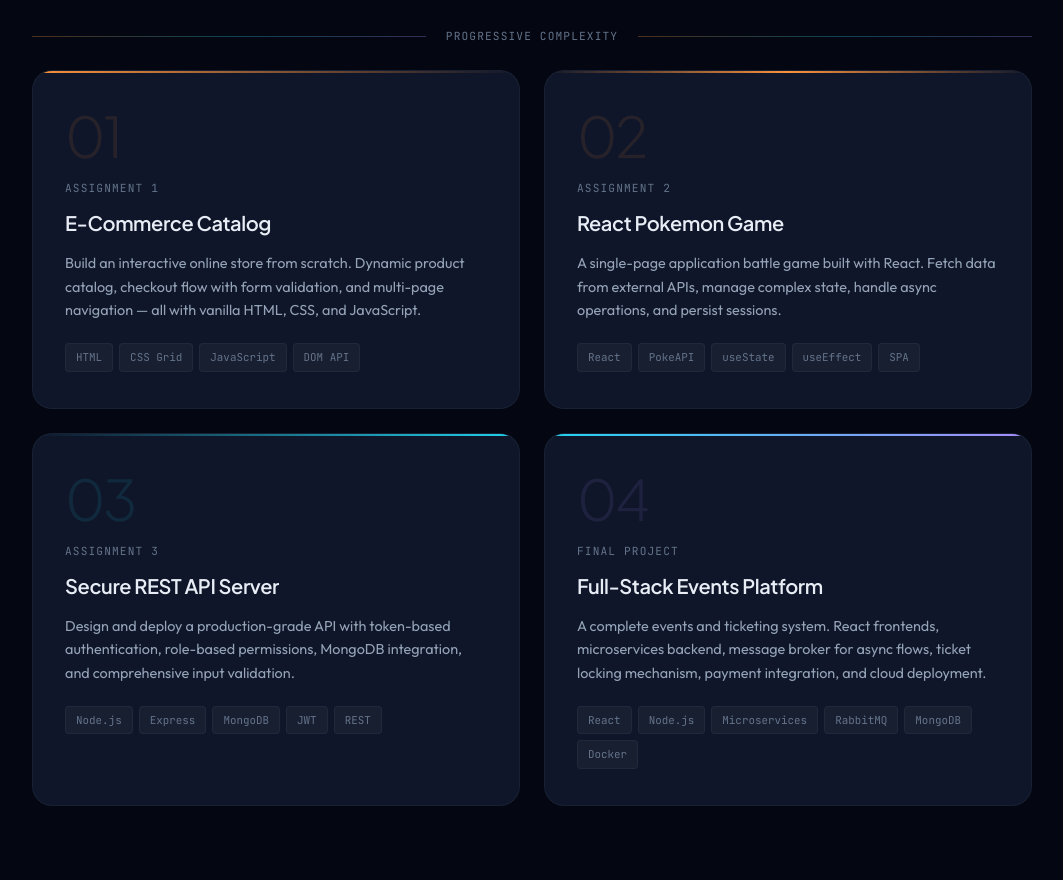
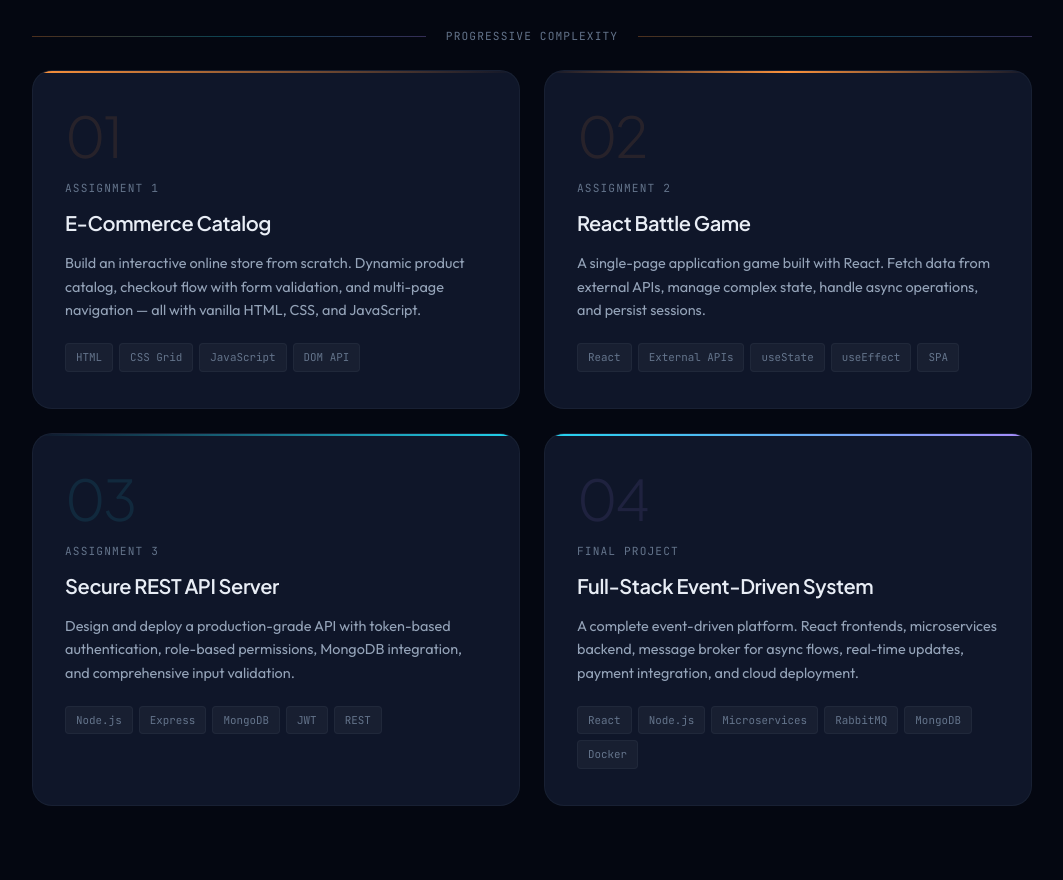
Before and after one commit to NissanOhana/pws-landing, a plain HTML site: page index.html in a window 1280 px wide. Shown: the part 5420-6300 px from the top of the page, without its empty margins (108-1171 px from the left). Drawn offline with Linux system fonts and the light colour scheme.

Commit message:
Update project descriptions and add Technion course links
- Generalize project names (no specific game/system references)
- Link course code 236369 to webcourse.cs.technion.ac.il
- Link faculty name to cs.technion.ac.il

Co-Authored-By: Claude Opus 4.6 (1M context) <noreply@anthropic.com>

```diff
--- a/index.html
+++ b/index.html
@@ -1618,14 +1618,14 @@
                     <div class="project-card reveal reveal-delay-2">
                         <div class="project-number">02</div>
                         <div class="project-type">Assignment 2</div>
-                        <h3 class="project-title">React Pokemon Game</h3>
+                        <h3 class="project-title">React Battle Game</h3>
                         <p class="project-desc">
-                            A single-page application battle game built with React.
+                            A single-page application game built with React.
                             Fetch data from external APIs, manage complex state, handle async operations, and persist sessions.
                         </p>
                         <div class="project-tech">
                             <span>React</span>
-                            <span>PokeAPI</span>
+                            <span>External APIs</span>
                             <span>useState</span>
                             <span>useEffect</span>
                             <span>SPA</span>
@@ -1652,10 +1652,10 @@
                     <div class="project-card reveal reveal-delay-4">
                         <div class="project-number">04</div>
                         <div class="project-type">Final Project</div>
-                        <h3 class="project-title">Full-Stack Events Platform</h3>
+                        <h3 class="project-title">Full-Stack Event-Driven System</h3>
                         <p class="project-desc">
-                            A complete events and ticketing system. React frontends, microservices backend,
-                            message broker for async flows, ticket locking mechanism, payment integration, and cloud deployment.
+                            A complete event-driven platform. React frontends, microservices backend,
+                            message broker for async flows, real-time updates, payment integration, and cloud deployment.
                         </p>
                         <div class="project-tech">
                             <span>React</span>
@@ -1804,8 +1804,8 @@
                 <div class="footer-col">
                     <h4>Course</h4>
                     <ul>
-                        <li><strong>Code:</strong> 236369</li>
-                        <li><strong>Faculty:</strong> Computer Science</li>
+                        <li><strong>Code:</strong> <a href="https://webcourse.cs.technion.ac.il/236369" target="_blank" rel="noopener" style="color:var(--primary);text-decoration:none">236369</a></li>
+                        <li><strong>Faculty:</strong> <a href="https://www.cs.technion.ac.il/" target="_blank" rel="noopener" style="color:var(--primary);text-decoration:none">Computer Science</a></li>
                         <li><strong>Format:</strong> Lectures + Workshops</li>
                         <li><strong>Work:</strong> In pairs</li>
                     </ul>
```
